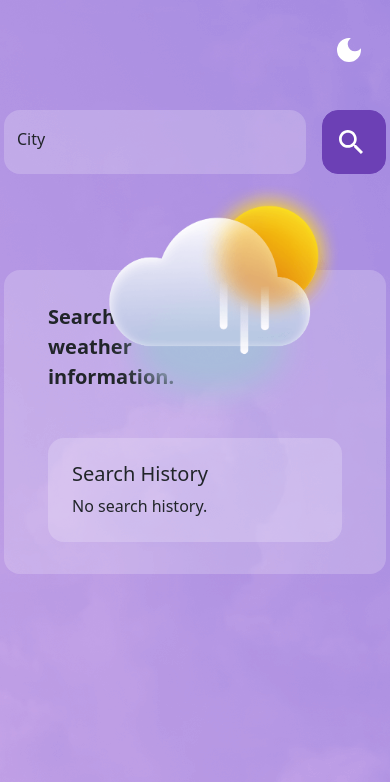
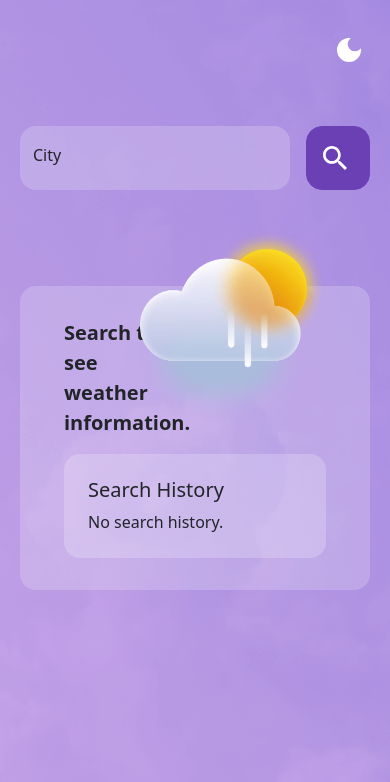
Before and after one commit to joohong89/weather-app, a React (Vite) app: page / in a window 390 px wide. Shown: the top 782 px of the page. Built offline with nearby package versions, Linux system fonts and the light colour scheme.

Commit message:
fix mobile

```diff
--- a/src/index.css
+++ b/src/index.css
@@ -271,4 +271,10 @@ body {
       width: 45%;
     }
   }
+
+
+  .current-weather-image {
+    width: 12rem !important;
+    top: -5.5rem !important;
+  }
 }
--- a/src/layouts/DefaultLayout.jsx
+++ b/src/layouts/DefaultLayout.jsx
@@ -3,7 +3,7 @@ import {Container} from "react-bootstrap";
 
 const DefaultLayout = () => {
     return (
-        <Container  className="p-2 p-md-1">
+        <Container  className="p-4 p-sm-1">
             <main className="main p-2 p-md-5">
                 <Outlet />  {/* Content from routes goes here */}
             </main>
```
